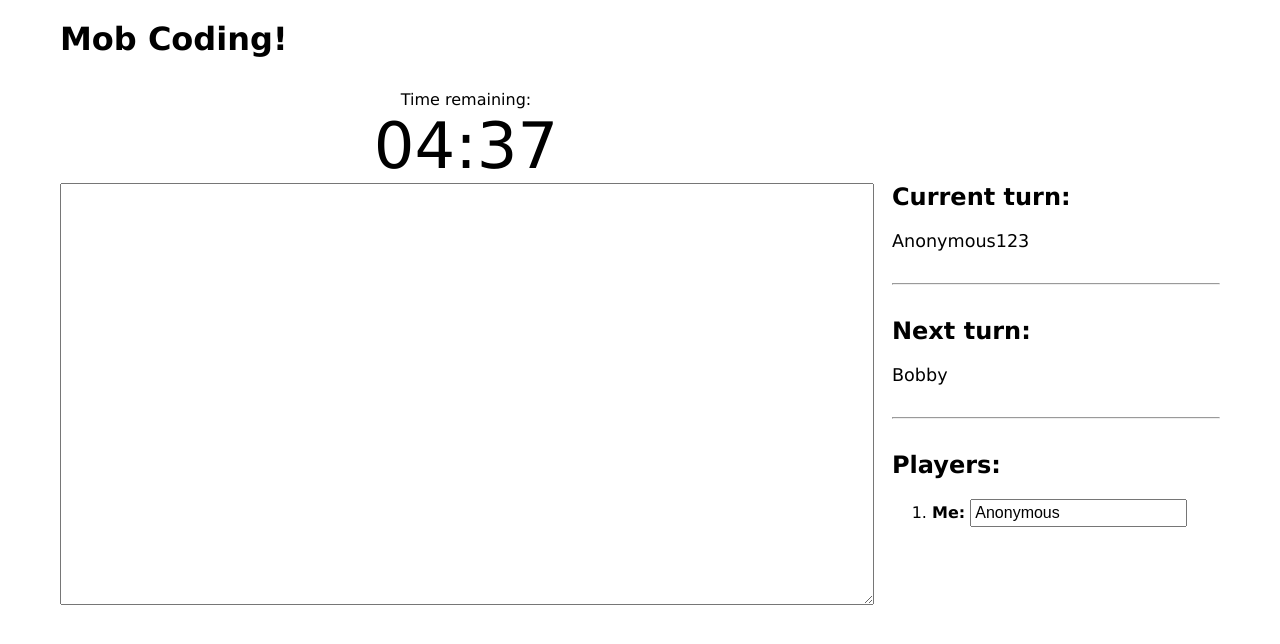
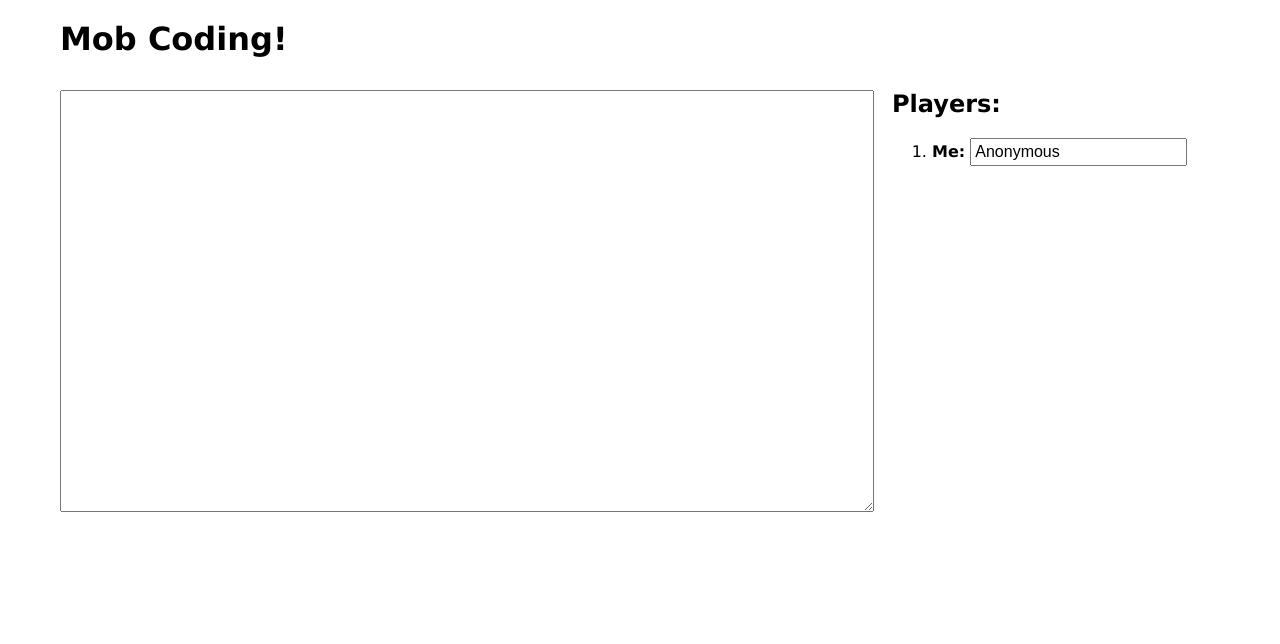
Before and after one commit to LearnTeachCode/mob-coding, a website: page public/index.html in a window 1280 px wide. Drawn offline with nearby package versions, Linux system fonts and the light colour scheme; no server answers.

Commit message:
clean up v0 shared simple editor, remove code for unimplemented features, simplify UI

```diff
--- a/public/index.html
+++ b/public/index.html
@@ -15,23 +15,12 @@
 
     <h1>Mob Coding!</h1>
 
-    <section class="time">
-      <p class="timelabel">Time remaining:</p>
-      <p id="timeleft">04:37</p>
-    </section>
-
     <section class="main">
       <textarea id="editor"></textarea>
     </section>
 
     <aside class="sidebar">
 
-      <h2>Current turn:</h2>
-      <p id="currentturn">Anonymous123</p>
-      <hr>
-      <h2>Next turn:</h2>
-      <p id="nextturn">Bobby</p>
-      <hr>
       <h2>Players:</h2>
       <ol id="playerlist">
         <li id="me"><strong>Me:</strong> <input type="text" id="myname" value="Anonymous"></li>
--- a/public/local.js
+++ b/public/local.js
@@ -6,16 +6,10 @@ var socket = io();
 /* -------------------------------------------------
 	LIST OF IDs, DYNAMIC ELEMENTS:
     - editor       	 	<textarea> collab code editor
-    - timeleft      	<p> shows minutes:seconds
-    - currentturn   	name of current player
-    - nextturn     		name of next player
     - playerlist   		<ol> list of player names
     - myname       		<input> user's name
 ---------------------------------------------------- */
 var editorInputView = document.getElementById('editor');
-var timeLeftView = document.getElementById('timeleft');
-var currentTurnView = document.getElementById('currentturn');
-var nextTurnView = document.getElementById('nextturn');
 var playerListView = document.getElementById('playerlist');
 var myNameInputView = document.getElementById('myname');
 var myNameListItemView = document.getElementById('me');
@@ -37,8 +31,6 @@ var myNameListItemView = document.getElementById('me');
 	- userNameChange	Send: 		handleUserNameChange
 
 	- playerListChange 	Receive: 	handlePlayerListChange
-
-	- turnChange 		Receive: 	handleTurnChange
 -------------------------------------------------------------- */
 editorInputView.addEventListener('input', handleUserTyping);
 myNameInputView.addEventListener('input', handleUserNameChange);
@@ -77,7 +69,6 @@ function handleUserNameChange (event) {
 ---------------------------------------------------- */
 socket.on('editorChange', handleEditorChange);
 socket.on('playerListChange', handlePlayerListChange);
-socket.on('turnChange', handleTurnChange);
 
 // When receiving new editorInputView data from server
 function handleEditorChange (data) {
@@ -116,35 +107,9 @@ function handlePlayerListChange (playerList) {
 	updatePlayerListView(playerNameArray);
 }
 
-// When receiving new myNameInputView data from server
-function handleTurnChange (data) {
-	console.log('%c turnChange event received!', 'color: blue; font-weight: bold;');
-	console.dir(data);
-
-	// Several things will happen when the turn changes!
-
-	// If user is current player,
-	// need to prevent user from typing in the editor!
-
-	// Update UI:
-	updateCurrentTurnView(data);
-	updateNextCurrentTurnView(data);
-	toggleYourTurnView();
-}
-
-// MAYBE: handle clock sync events from server???
-
-
 /* -------------------------------------------------
 	FUNCTIONS TO UPDATE VIEWS
 ---------------------------------------------------- */
-
-// Do something to notify user when it's their turn
-function toggleYourTurnView () {
-	// maybe just toggle a CSS class on the <body>?
-	// or send a notification somehow? an alert() ?
-	// or play a sound?
-}
 
 // Using data from server, update list of players
 function updatePlayerListView (playerNameArray) {
@@ -173,19 +138,3 @@ function updatePlayerListView (playerNameArray) {
 function updateEditorView (editorData) {
 	editorInputView.value = editorData;
 }
-
-// Update timeLeftView with the time remaining
-	// TODO: use requestAnimationFrame probably!!
-function updateTimeLeftView (timeRemaining) {
-
-}
-
-// Update currentTurnView with current player's name
-function updateCurrentTurnView (playerName) {
-
-}
-
-// Update nextTurnView with next player's name
-function updateNextCurrentTurnView (playerName) {
-
-}
--- a/public/style.css
+++ b/public/style.css
@@ -8,9 +8,6 @@ Normalize: https://necolas.github.io/normalize.css/
 /* -------------------------------------------------
         LIST OF IDs, DYNAMIC ELEMENTS:
         - editor        <textarea> collab code editor
-        - timeleft      <p> shows minutes:seconds
-        - currentturn   name of current player
-        - nextturn      name of next player
         - playerlist    <ol> list of player names
         - myname        <input> user's name
         - me            <li> containing current user
@@ -26,14 +23,6 @@ body {
   margin: 0 auto;
   padding: 20px;
   font-family: Verdana, sans-serif;
-}
-
-.time {
-  box-sizing: border-box;
-  width: 70%;
-  margin: 0 auto;
-  text-align: center;
-  padding-right: 30%;
 }
 
 .main {
@@ -87,23 +76,6 @@ input {
     margin-bottom: 1em;
 }
 
-#currentturn, #nextturn {
-  font-size: 1.1em;
-}
-
-.timelabel {
-  margin: 0;
-  padding: 0;
-  text-align: center;
-}
-
-#timeleft {
-  text-align: center;
-  font-size: 4em;
-  margin: 0;
-  padding: 0;
-}
-
 
 /* -------------------------------------------------
         MOBILE LAYOUT (temporary fix)
@@ -113,7 +85,7 @@ input {
 
 @media (max-width: 720px) {
 
-  .time, .main, .sidebar {
+  .main, .sidebar {
     width: 100%;
     float: none;
     padding-left: 0;
```
Also changed, not shown: server.js (+3 -13 lines), README.md.
